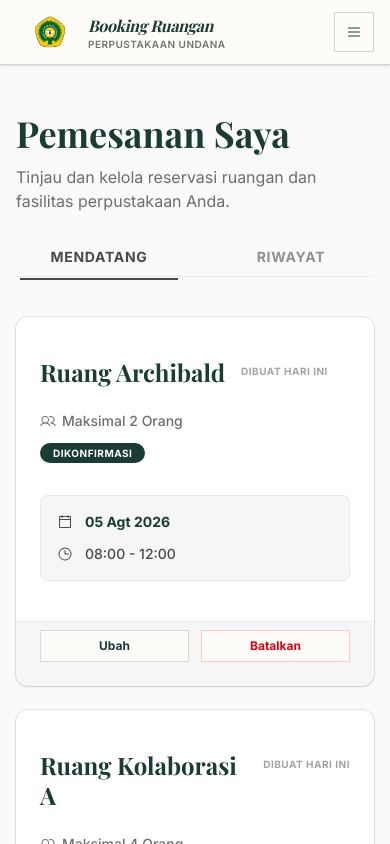
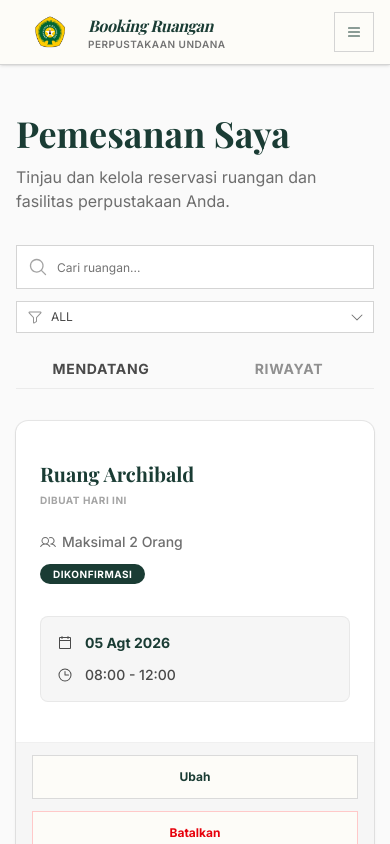
Before and after one commit to legacyditt/booking-room-perpusUndana, a Next.js app in the folder frontend/: page /reservations in a window 390 px wide. Shown: the top 844 px of the page. Built offline with nearby package versions, Linux system fonts and the light colour scheme; a web font is replaced by a local one.

Commit message:
fix(room): correctly display selected session text instead of id

```diff
--- a/frontend/src/app/(user)/reservations/page.tsx
+++ b/frontend/src/app/(user)/reservations/page.tsx
@@ -1,10 +1,7 @@
 import { Metadata } from "next";
-import { isBefore, parseISO, startOfDay } from "date-fns";
-import { Tabs, TabsContent, TabsList, TabsTrigger } from "@/components/ui/tabs";
-import { ReservationCard } from "@/features/reservations/components/ReservationCard";
-import { mockBookings, mockSessions as librarySessions, mockRooms } from "@/data/mock";
 import { Header } from "@/features/home/components/Header";
 import { Footer } from "@/features/home/components/Footer";
+import { ReservationClient } from "@/features/reservations/components/ReservationClient";
 
 export const metadata: Metadata = {
   title: "Pemesanan Saya | Booking Room Perpustakaan",
@@ -12,16 +9,6 @@ export const metadata: Metadata = {
 };
 
 export default function MyReservationsPage() {
-  const today = startOfDay(new Date());
-
-  const upcomingBookings = mockBookings.filter((booking) => {
-    return !isBefore(booking.date, today); // Hari ini dan masa depan
-  });
-
-  const pastBookings = mockBookings.filter((booking) => {
-    return isBefore(booking.date, today); // Kemarin dan masa lalu
-  });
-
   return (
     <div className="min-h-screen flex flex-col bg-background">
       <Header />
@@ -39,83 +26,8 @@ export default function MyReservationsPage() {
             </p>
           </div>
 
-          {/* Tabs Area */}
-          <Tabs defaultValue="upcoming" className="w-full">
-            {/* Bagian List Tab (Garis) */}
-            <TabsList
-              variant="line"
-              className="mb-8 w-full justify-start border-b border-border/40 pb-0 gap-8"
-            >
-              <TabsTrigger
-                value="upcoming"
-                className="text-sm font-bold uppercase tracking-wider pb-3 px-1"
-              >
-                Mendatang
-              </TabsTrigger>
-              <TabsTrigger
-                value="past"
-                className="text-sm font-bold uppercase tracking-wider pb-3 px-1"
-              >
-                Riwayat
-              </TabsTrigger>
-            </TabsList>
-
-            {/* Konten Upcoming */}
-            <TabsContent value="upcoming" className="mt-0">
-              {upcomingBookings.length > 0 ? (
-                <div className="grid grid-cols-1 md:grid-cols-2 gap-6 items-stretch">
-                  {upcomingBookings.map((booking) => {
-                    const room = mockRooms.find((r) => r.id === booking.roomId);
-                    const session = librarySessions.find(
-                      (s) => s.id === booking.sessionId,
-                    );
-
-                    if (!room || !session) return null;
-
-                    return (
-                      <ReservationCard
-                        key={booking.id}
-                        booking={booking}
-                        room={room}
-                        session={session}
-                      />
-                    );
-                  })}
-                </div>
-              ) : (
-                <div className="text-center py-20 text-neutral/50 font-medium border-2 border-dashed border-border rounded-xl">
-                  Belum ada pemesanan yang akan datang.
-                </div>
-              )}
-            </TabsContent>
-
-            {/* Konten Past */}
-            <TabsContent value="past" className="mt-0">
-              {pastBookings.length > 0 ? (
-                <div className="grid grid-cols-1 md:grid-cols-2 gap-6 items-stretch">
-                  {pastBookings.map((booking) => {
-                    const room = mockRooms.find((r) => r.id === booking.roomId);
-                    const session = librarySessions.find(
-                      (s) => s.id === booking.sessionId,
-                    );
-                    if (!room || !session) return null;
-                    return (
-                      <ReservationCard
-                        key={booking.id}
-                        booking={booking}
-                        room={room}
-                        session={session}
-                      />
-                    );
-                  })}
-                </div>
-              ) : (
-                <div className="text-center py-20 text-neutral/50 font-medium border-2 border-dashed border-border rounded-xl">
-                  Riwayat pemesanan kosong.
-                </div>
-              )}
-            </TabsContent>
-          </Tabs>
+          {/* Client component for Tabs, Search, and Filtering */}
+          <ReservationClient />
         </div>
       </main>
       <Footer />
--- a/frontend/src/features/reservations/components/ReservationCard.tsx
+++ b/frontend/src/features/reservations/components/ReservationCard.tsx
@@ -69,11 +69,11 @@ export function ReservationCard({
     <Card className="flex flex-col h-full hover:shadow-md transition-shadow border-border/80 shadow-sm rounded-xl overflow-hidden">
       <CardHeader className="p-6 pb-4 flex flex-col gap-6">
         {/* Top Header Row (Judul & Waktu Dibuat) */}
-        <div className="flex justify-between items-start gap-4">
-          <h3 className="text-2xl font-serif font-bold text-primary leading-tight">
+        <div className="flex flex-col sm:flex-row justify-between sm:items-start gap-1.5 sm:gap-4">
+          <h3 className="text-xl sm:text-2xl font-serif font-bold text-primary leading-tight">
             {room.name}
           </h3>
-          <span className="text-[10px] font-bold text-neutral/50 uppercase tracking-wider text-right shrink-0 mt-1.5">
+          <span className="text-[10px] font-bold text-neutral/50 uppercase tracking-wider shrink-0 mt-0 sm:mt-1.5">
             {createdText}
           </span>
         </div>
@@ -108,12 +108,12 @@ export function ReservationCard({
       </CardContent>
 
       {/* Action Buttons */}
-      <CardFooter className="p-6 pt-2 grid grid-cols-2 gap-3 border-t border-border/20 bg-neutral/5">
+      <CardFooter className="p-4 sm:p-6 pt-3 sm:pt-2 grid grid-cols-1 sm:grid-cols-2 gap-3 border-t border-border/20 bg-neutral/5">
         {booking.status === "APPROVED" && (
           <>
             <Button
               variant="outline"
-              className="w-full font-bold border-border/80 text-primary"
+              className="w-full font-bold border-border/80 text-primary min-h-[44px]"
             >
               Ubah
             </Button>
@@ -122,7 +122,7 @@ export function ReservationCard({
                   render={
                     <Button
                       variant="outline"
-                    className="w-full font-bold border-red-200 text-red-600 hover:bg-red-50 hover:text-red-700"
+                      className="w-full font-bold border-red-200 text-red-600 hover:bg-red-50 hover:text-red-700 min-h-[44px]"
                     >
                       Batalkan
                     </Button>
@@ -171,7 +171,7 @@ export function ReservationCard({
               render={
                 <Button
                   variant="outline"
-                  className="w-full col-span-2 font-bold border-red-200 text-red-600 hover:bg-red-50 hover:text-red-700"
+                  className="w-full sm:col-span-2 font-bold border-red-200 text-red-600 hover:bg-red-50 hover:text-red-700 min-h-[44px]"
                 >
                   Batalkan Permintaan
                 </Button>
--- /dev/null
+++ b/frontend/src/features/reservations/components/ReservationClient.tsx
@@ -0,0 +1,146 @@
+"use client";
+
+import { useState } from "react";
+import { isBefore, startOfDay } from "date-fns";
+import { Tabs, TabsContent, TabsList, TabsTrigger } from "@/components/ui/tabs";
+import { ReservationCard } from "@/features/reservations/components/ReservationCard";
+import { mockBookings, mockSessions as librarySessions, mockRooms } from "@/data/mock";
+import { Input } from "@/components/ui/input";
+import {
+  Select,
+  SelectContent,
+  SelectItem,
+  SelectTrigger,
+  SelectValue,
+} from "@/components/ui/select";
+import { MagnifyingGlass, Funnel } from "@phosphor-icons/react";
+
+export function ReservationClient() {
+  const [searchQuery, setSearchQuery] = useState("");
+  const [statusFilter, setStatusFilter] = useState("ALL");
+  const today = startOfDay(new Date());
+
+  const upcomingBookings = mockBookings.filter((booking) => !isBefore(booking.date, today));
+  const pastBookings = mockBookings.filter((booking) => isBefore(booking.date, today));
+
+  const filterBookings = (bookings: typeof mockBookings) => {
+    return bookings.filter((booking) => {
+      const room = mockRooms.find((r) => r.id === booking.roomId);
+      const matchesSearch = room?.name.toLowerCase().includes(searchQuery.toLowerCase());
+      const matchesStatus = statusFilter === "ALL" || booking.status === statusFilter;
+      return matchesSearch && matchesStatus;
+    });
+  };
+
+  const filteredUpcoming = filterBookings(upcomingBookings);
+  const filteredPast = filterBookings(pastBookings);
+
+  return (
+    <div className="w-full">
+      {/* Control Bar (Search & Filter) */}
+      <div className="flex flex-col sm:flex-row gap-3 mb-6">
+        <div className="relative flex-1">
+          <div className="absolute inset-y-0 left-0 pl-3 flex items-center pointer-events-none">
+            <MagnifyingGlass className="h-5 w-5 text-neutral/50" />
+          </div>
+          <Input
+            type="text"
+            placeholder="Cari ruangan..."
+            className="pl-10 w-full h-11 bg-white"
+            value={searchQuery}
+            onChange={(e) => setSearchQuery(e.target.value)}
+          />
+        </div>
+        <div className="w-full sm:w-[180px]">
+          <Select value={statusFilter} onValueChange={(val) => setStatusFilter(val || "ALL")}>
+            <SelectTrigger className="w-full h-11 bg-white">
+              <div className="flex items-center gap-2">
+                <Funnel className="h-4 w-4 text-neutral/60" />
+                <SelectValue placeholder="Status" />
+              </div>
+            </SelectTrigger>
+            <SelectContent>
+              <SelectItem value="ALL">Semua Status</SelectItem>
+              <SelectItem value="PENDING">Menunggu</SelectItem>
+              <SelectItem value="APPROVED">Dikonfirmasi</SelectItem>
+              <SelectItem value="REJECTED">Ditolak</SelectItem>
+              <SelectItem value="CANCELLED">Dibatalkan</SelectItem>
+            </SelectContent>
+          </Select>
+        </div>
+      </div>
+
+      {/* Tabs Area */}
+      <Tabs defaultValue="upcoming" className="w-full">
+        {/* Bagian List Tab (Garis) */}
+        <TabsList
+          variant="line"
+          className="mb-6 w-full justify-start border-b border-border/40 pb-0 gap-6 sm:gap-8 overflow-x-auto overflow-y-hidden no-scrollbar"
+        >
+          <TabsTrigger
+            value="upcoming"
+            className="text-sm font-bold uppercase tracking-wider pb-3 px-1 whitespace-nowrap"
+          >
+            Mendatang
+          </TabsTrigger>
+          <TabsTrigger
+            value="past"
+            className="text-sm font-bold uppercase tracking-wider pb-3 px-1 whitespace-nowrap"
+          >
+            Riwayat
+          </TabsTrigger>
+        </TabsList>
+
+        {/* Konten Upcoming */}
+        <TabsContent value="upcoming" className="mt-0 focus-visible:outline-none focus-visible:ring-0">
+          {filteredUpcoming.length > 0 ? (
+            <div className="grid grid-cols-1 md:grid-cols-2 gap-4 sm:gap-6 items-stretch">
+              {filteredUpcoming.map((booking) => {
+                const room = mockRooms.find((r) => r.id === booking.roomId);
+                const session = librarySessions.find((s) => s.id === booking.sessionId);
+                if (!room || !session) return null;
+                return (
+                  <ReservationCard
+                    key={booking.id}
+                    booking={booking}
+                    room={room}
+                    session={session}
+                  />
+                );
+              })}
+            </div>
+          ) : (
+            <div className="text-center py-16 sm:py-20 text-neutral/50 font-medium border-2 border-dashed border-border rounded-xl bg-white/50">
+              {upcomingBookings.length > 0 ? "Tidak ada pemesanan yang cocok dengan pencarian Anda." : "Belum ada pemesanan yang akan datang."}
+            </div>
+          )}
+        </TabsContent>
+
+        {/* Konten Past */}
+        <TabsContent value="past" className="mt-0 focus-visible:outline-none focus-visible:ring-0">
+          {filteredPast.length > 0 ? (
+            <div className="grid grid-cols-1 md:grid-cols-2 gap-4 sm:gap-6 items-stretch">
+              {filteredPast.map((booking) => {
+                const room = mockRooms.find((r) => r.id === booking.roomId);
+                const session = librarySessions.find((s) => s.id === booking.sessionId);
+                if (!room || !session) return null;
+                return (
+                  <ReservationCard
+                    key={booking.id}
+                    booking={booking}
+                    room={room}
+                    session={session}
+                  />
+                );
+              })}
+            </div>
+          ) : (
+            <div className="text-center py-16 sm:py-20 text-neutral/50 font-medium border-2 border-dashed border-border rounded-xl bg-white/50">
+              {pastBookings.length > 0 ? "Tidak ada pemesanan yang cocok dengan pencarian Anda." : "Riwayat pemesanan kosong."}
+            </div>
+          )}
+        </TabsContent>
+      </Tabs>
+    </div>
+  );
+}
```
Lines whose indentation alone changed are shown as unchanged.
